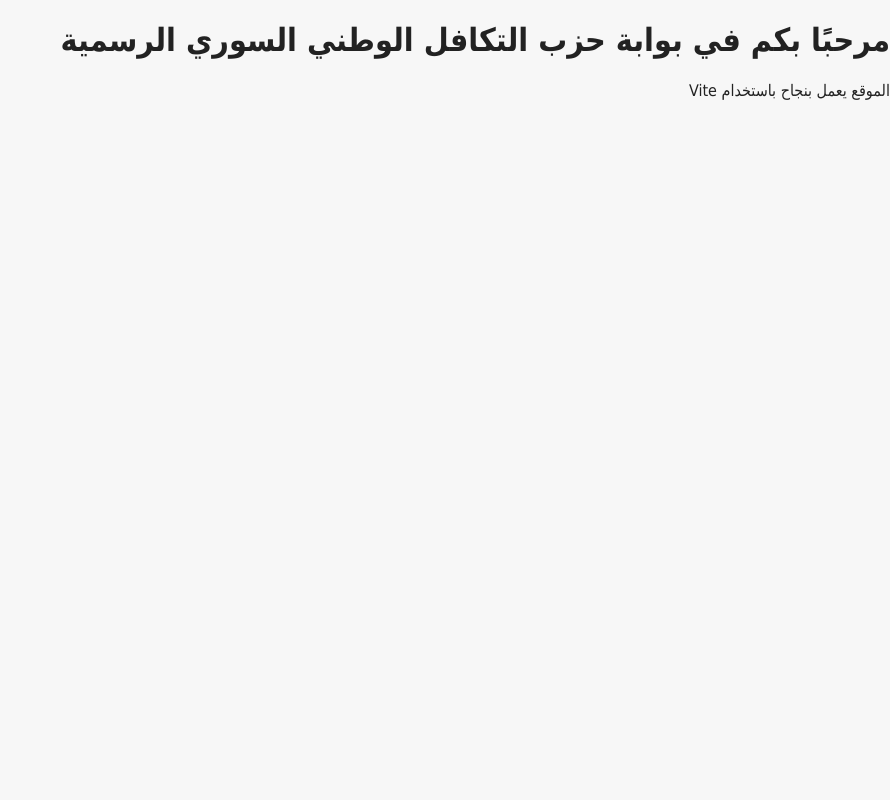
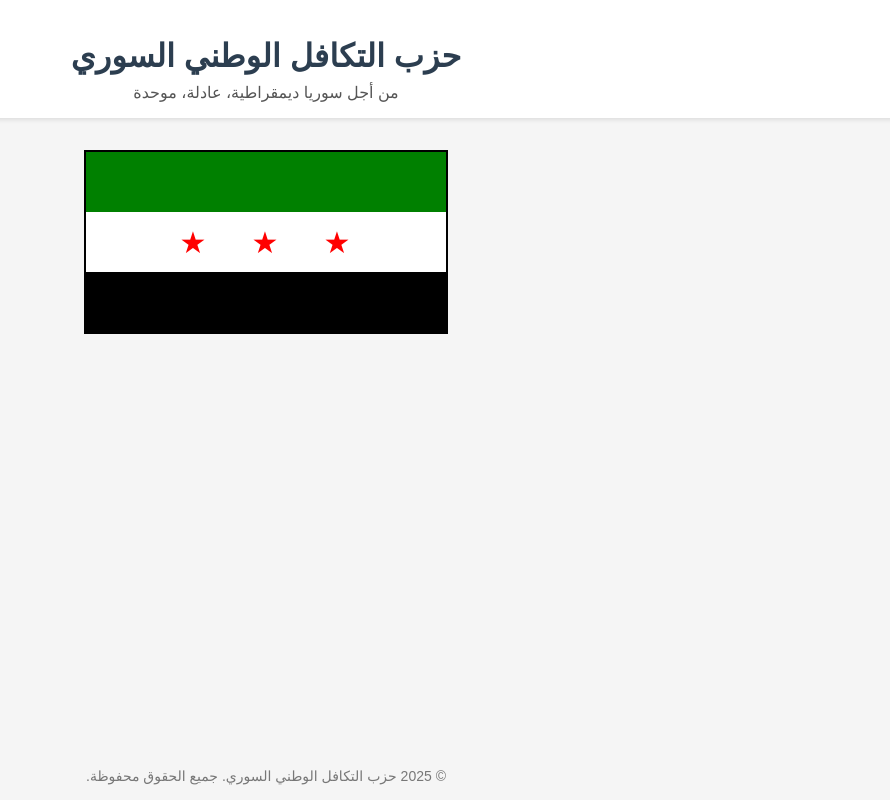
Before and after one commit to tkafolwatni/tk1993wa, a website built with Vite: page index.html in a window 1280 px wide. Shown: the whole page, without its empty margins (390-1280 px from the left). Built offline with nearby package versions, Linux system fonts and the light colour scheme.

Commit message:
Update index.html

```diff
--- a/index.html
+++ b/index.html
@@ -1,15 +1,86 @@
 <!DOCTYPE html>
-<html lang="ar">
+<html lang="ar" dir="rtl">
 <head>
-  <meta charset="UTF-8" />
-  <meta name="viewport" content="width=device-width, initial-scale=1.0" />
-  <title>تكافل وطني</title>
+  <meta charset="UTF-8">
+  <title>حزب التكافل الوطني السوري</title>
+  <style>
+    body {
+      margin: 0;
+      padding: 0;
+      background-color: #f5f5f5;
+      font-family: 'Cairo', sans-serif;
+      display: flex;
+      flex-direction: column;
+      align-items: center;
+      justify-content: start;
+      min-height: 100vh;
+      text-align: center;
+    }
+
+    header {
+      background-color: #ffffff;
+      width: 100%;
+      padding: 1rem;
+      box-shadow: 0 2px 4px rgba(0, 0, 0, 0.1);
+    }
+
+    h1 {
+      color: #2c3e50;
+      margin-bottom: 0.5rem;
+    }
+
+    p {
+      margin: 0;
+      color: #555;
+    }
+
+    .flag {
+      width: 360px;
+      height: 180px;
+      margin: 2rem auto;
+      background: linear-gradient(to bottom,
+        green 33.33%,
+        white 33.33%,
+        white 66.66%,
+        black 66.66%);
+      border: 2px solid #000;
+      position: relative;
+    }
+
+    .star {
+      position: absolute;
+      top: 50%;
+      transform: translateY(-50%);
+      font-size: 30px;
+      color: red;
+    }
+
+    .star:nth-child(1) { left: 26%; }
+    .star:nth-child(2) { left: 46%; }
+    .star:nth-child(3) { left: 66%; }
+
+    footer {
+      margin-top: auto;
+      padding: 1rem;
+      font-size: 14px;
+      color: #777;
+    }
+  </style>
 </head>
-<link rel="stylesheet" href="style.css" />
 <body>
-  <div id="app">
-    <h1>مرحبًا بكم في بوابة حزب التكافل الوطني السوري الرسمية</h1>
+  <header>
+    <h1>حزب التكافل الوطني السوري</h1>
+    <p>من أجل سوريا ديمقراطية، عادلة، موحدة</p>
+  </header>
+
+  <div class="flag">
+    <div class="star">★</div>
+    <div class="star">★</div>
+    <div class="star">★</div>
   </div>
-  <script type="module" src="/main.js"></script>
+
+  <footer>
+    &copy; 2025 حزب التكافل الوطني السوري. جميع الحقوق محفوظة.
+  </footer>
 </body>
 </html>
```
